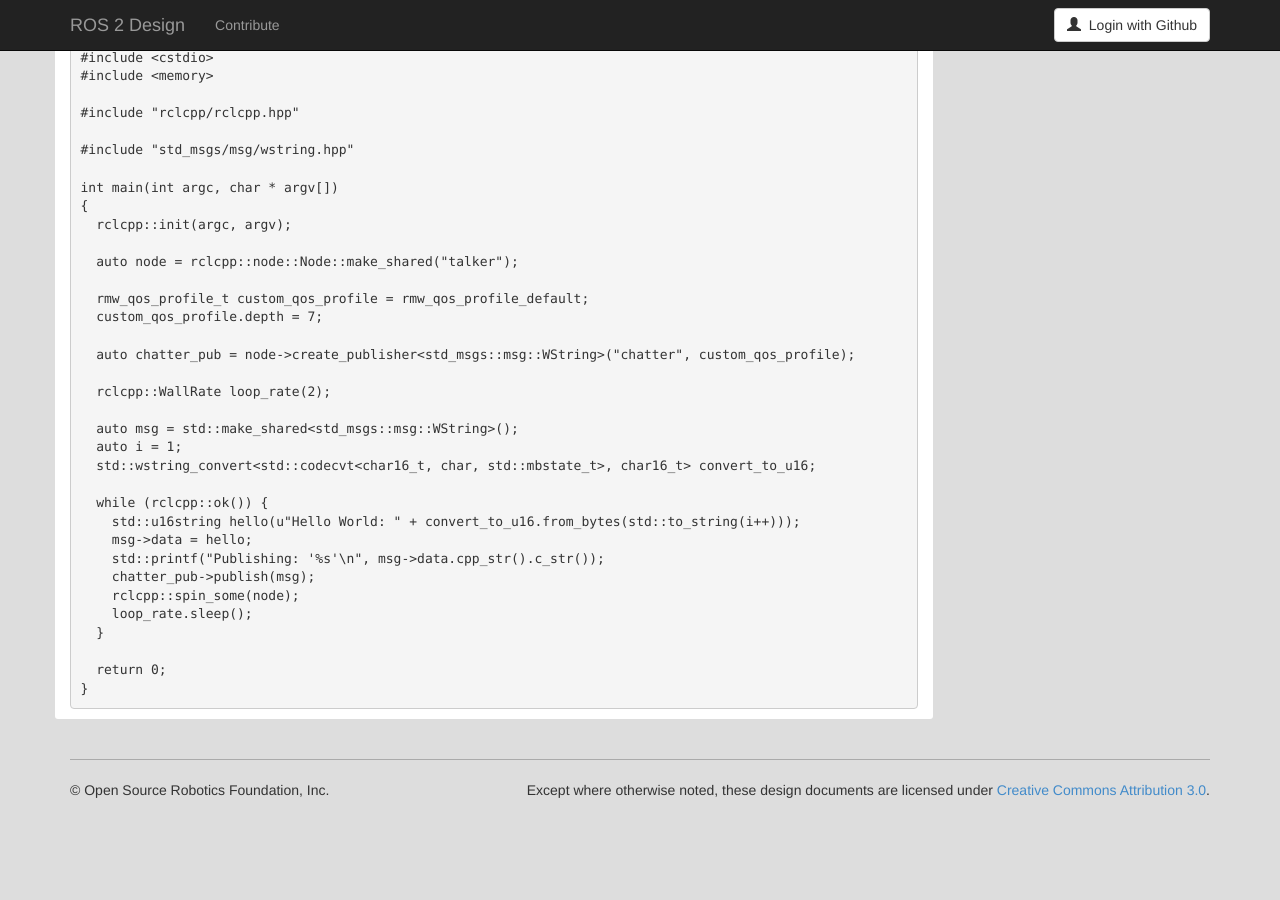
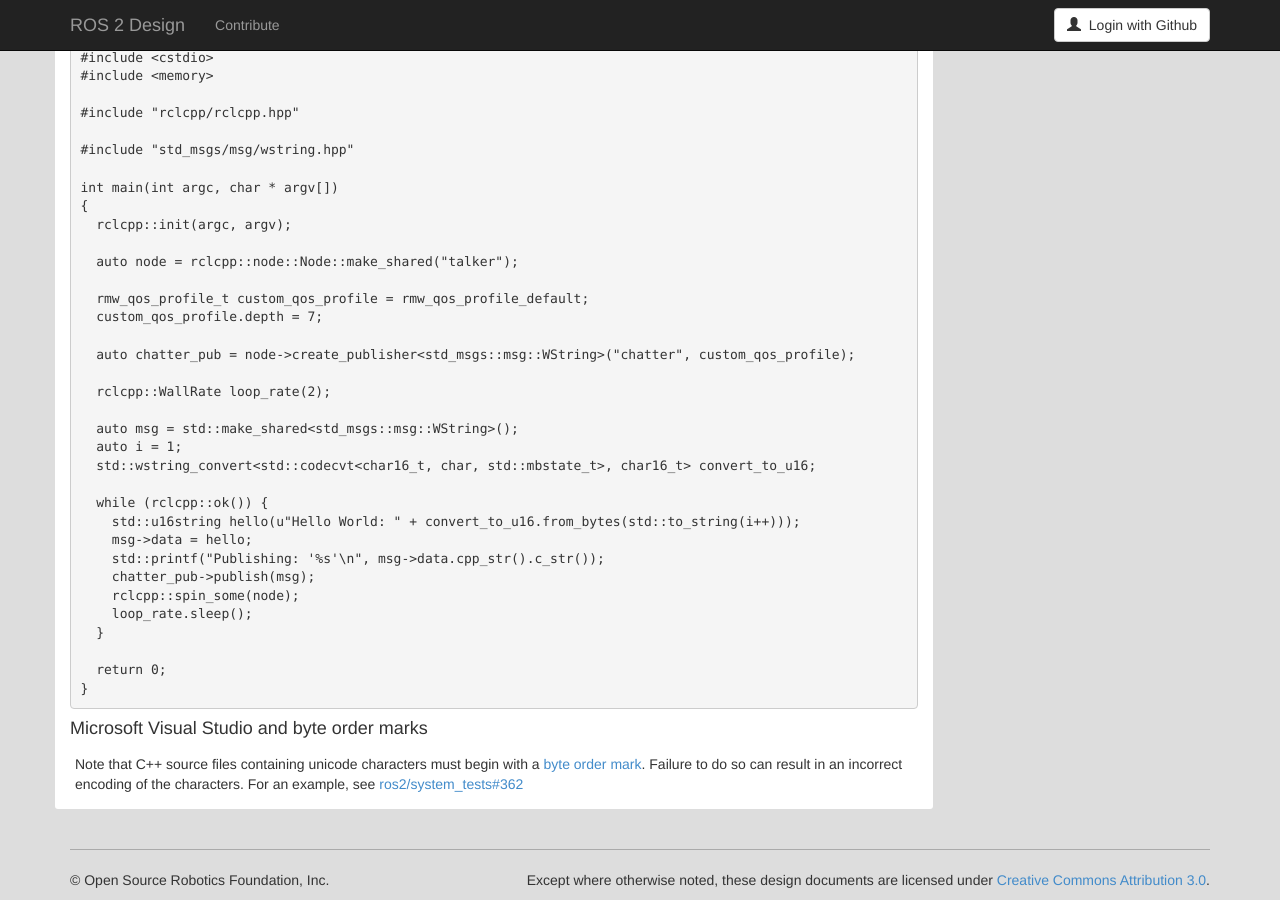
Before and after one commit to ros2/design, a Jekyll site: the page built from articles/WideStrings.md, in a window 1280 px wide and 900 px high, scrolled down 2760 px. Built offline with Jekyll 4.4.1, drawn with Linux system fonts in a browser that asks for light colours; nearby versions of some CDN libraries; before the commit the page ends 3570 px from its top, so only the background shows below that; some of the changed text lies outside the part shown.

Commit message:
Add note about byte order marks with MSVC
Signed-off-by: Shane Loretz <sloretz@osrfoundation.org>

````diff
--- a/articles/WideStrings.md
+++ b/articles/WideStrings.md
@@ -189,3 +189,9 @@ int main(int argc, char * argv[])
   return 0;
 }
 ```
+
+#### Microsoft Visual Studio and byte order marks
+
+Note that C++ source files containing unicode characters must begin with a [byte order mark](https://en.wikipedia.org/wiki/Byte_order_mark).
+Failure to do so can result in an incorrect encoding of the characters.
+For an example, see [ros2/system_tests#362](https://github.com/ros2/system_tests/pull/362#issue-277436162)
````
